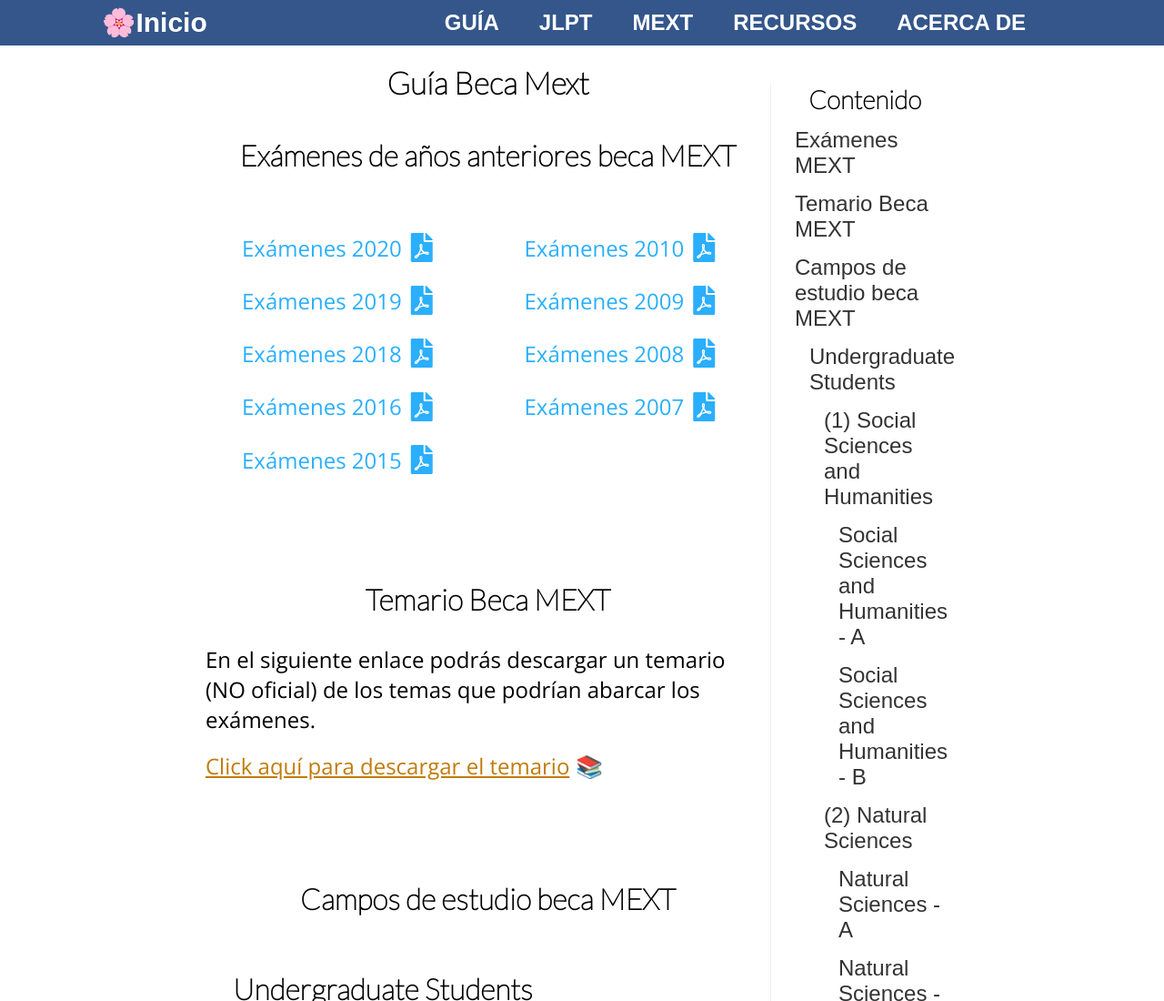
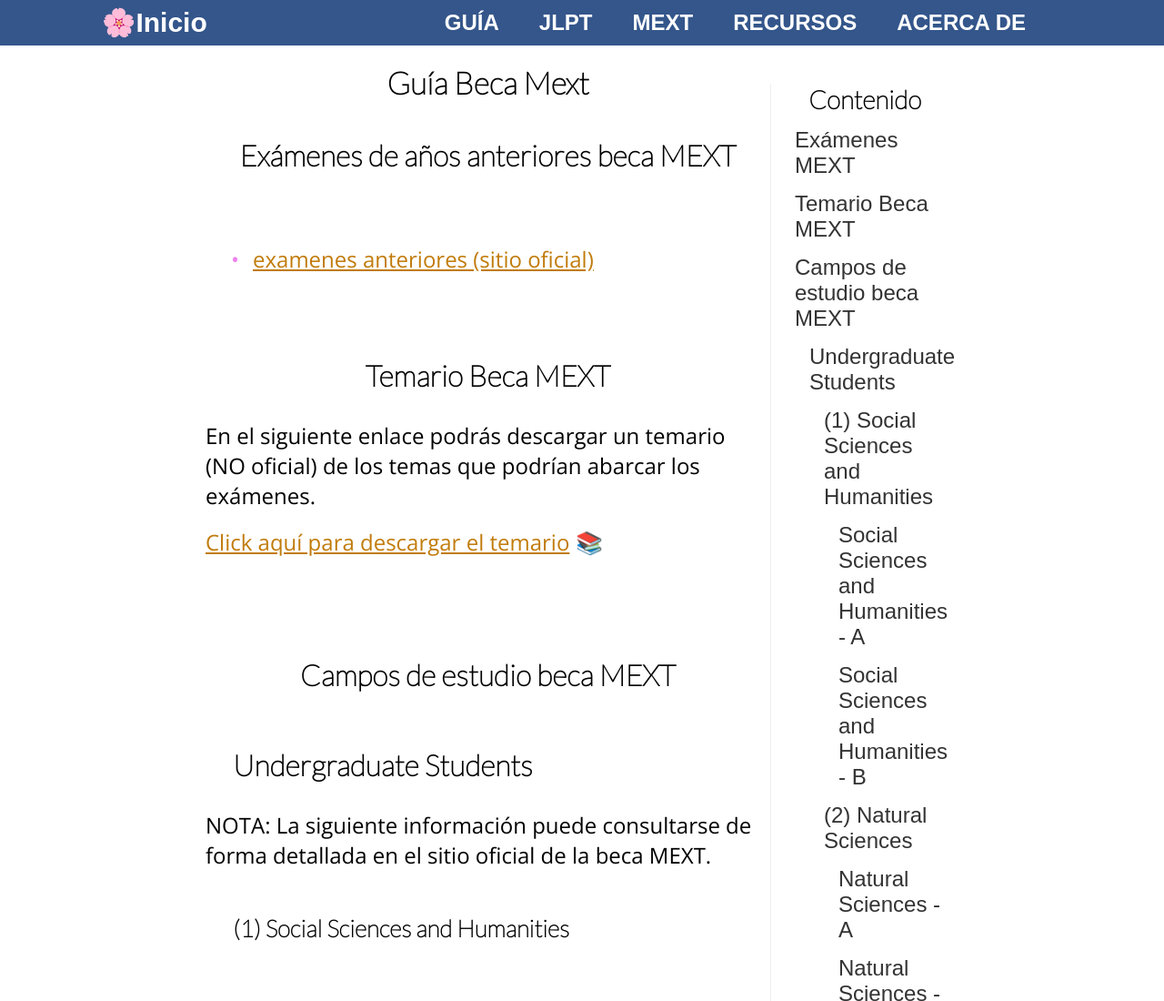
Before and after one commit to yuurei1999/operationjapan, a plain HTML site: page mext.html in a window 1280 px wide. Shown: the top 1100 px of the page at 91% size. Drawn offline with nearby package versions, Linux system fonts and the light colour scheme.

Commit message:
Update mext.html

```diff
--- a/mext.html
+++ b/mext.html
@@ -54,26 +54,10 @@
                     <section id="examenes" data-scroll-spy>
                     <h2><a href="#examenes">Exámenes de años anteriores beca MEXT</a></h2>
                         <br><br>
-                        <div class="content-mext">
-                            <div>
-                                <ul class="resource-list-mext">
-                                    <li><a href="assets/examenes/examenes-2020" class="item-exam-list"><span>Exámenes 2020<i class="fas fa-file-pdf fa-lg"></i></span></a></li>
-                                    <li><a href="assets/examenes/examenes-2019" class="item-exam-list"><span>Exámenes 2019<i class="fas fa-file-pdf fa-lg"></i></span></a></li>
-                                    <li><a href="assets/examenes/examenes-2018" class="item-exam-list"><span>Exámenes 2018<i class="fas fa-file-pdf fa-lg"></i></span></a></li>
-                                    <li><a href="assets/examenes/examenes-2016" class="item-exam-list"><span>Exámenes 2016<i class="fas fa-file-pdf fa-lg"></i></span></a></li>
-                                    <li><a href="assets/examenes/examenes-2015" class="item-exam-list"><span>Exámenes 2015<i class="fas fa-file-pdf fa-lg"></i></span></a></li>
-                                </ul>
-                            </div>
-                            <div>
-                                <ul class="resource-list-mext">
-                                    <li><a href="assets/examenes/examenes-2010" class="item-exam-list"><span>Exámenes 2010<i class="fas fa-file-pdf fa-lg"></i></span></a></li>
-                                    <li><a href="assets/examenes/examenes-2009" class="item-exam-list"><span>Exámenes 2009<i class="fas fa-file-pdf fa-lg"></i></span></a></li>
-                                    <li><a href="assets/examenes/examenes-2008" class="item-exam-list"><span>Exámenes 2008<i class="fas fa-file-pdf fa-lg"></i></span></a></li>
-                                    <li><a href="assets/examenes/examenes-2007" class="item-exam-list"><span>Exámenes 2007<i class="fas fa-file-pdf fa-lg"></i></span></a></li>
-                                </ul>
-                            </div>
-
-                          </div>
+                         <ul class="resource-list">
+                              <li><a class="color-resource" href="https://www.studyinjapan.go.jp/en/planning/scholarship/application/examination/
+                                  " target="_blank">examenes anteriores (sitio oficial)</a></li>
+                          </ul>
                         </section>
                     <hr>
                     <section id="temario" data-scroll-spy>
```
